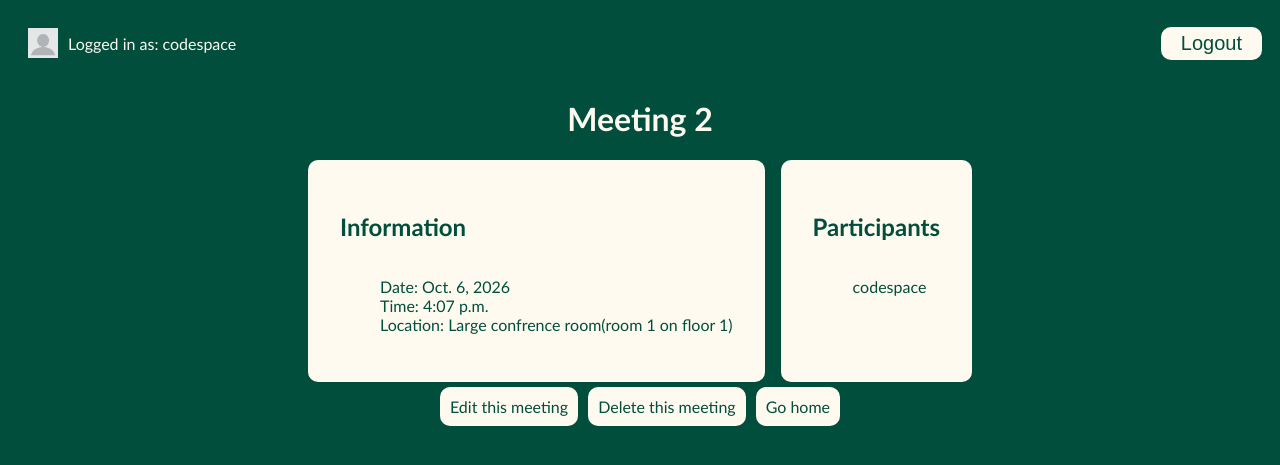
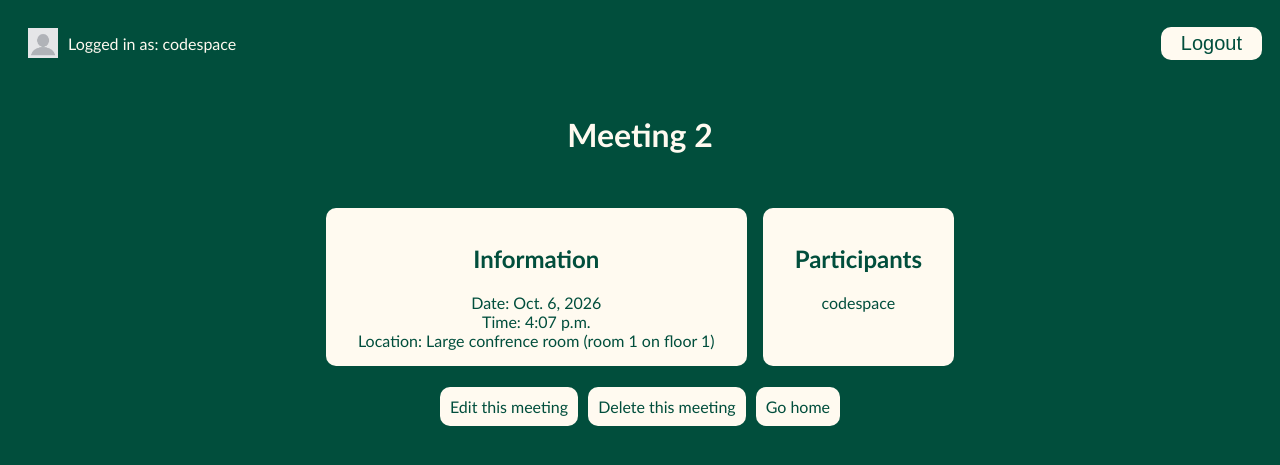
Before and after one commit to Erikabuckley/django-skills, a Django app: page /meetings/3 in a window 1280 px wide. Shown: the top 465 px of the page. Run offline with Django 5.2, Linux system fonts and the light colour scheme; a user stored in the database is signed in; data comes from the database, SQL or seed files in the repository; both versions use the stored data as it was after the commit.

Commit message:
css maintainance

```diff
--- a/meeting_planner/meetings/models.py
+++ b/meeting_planner/meetings/models.py
@@ -8,7 +8,7 @@ class Room(models.Model):
     room_number = models.IntegerField()
 
     def __str__(self):
-        return f"{self.name}(room  {self.room_number} on floor {self.floor})"
+        return f"{self.name} (room  {self.room_number} on floor {self.floor})"
 
 #table in db has to inherit from the models superclass
 class Meeting(models.Model):
--- a/meeting_planner/templates/base.html
+++ b/meeting_planner/templates/base.html
@@ -25,7 +25,7 @@
     {%endif%}
     </div>
 
-    <div class="body">
+    <div class="content">
     {% block content %}
     {% endblock%}
     </div>
--- a/meeting_planner/templates/meetings/detail.html
+++ b/meeting_planner/templates/meetings/detail.html
@@ -5,29 +5,25 @@
 {% block content%}
 <h1>{{meeting.title}}</h1>
 
-<div class="meeting-card">
+<div class="card">
 
     <div class="item meeting-info">
         <h2>Information</h2>
-        <ul>
-            <li>Date: {{meeting.date}}</li>
-            <li>Time: {{meeting.start_time}} </li>
-            <li>Location: {{meeting.room}}</li>
-        </ul>
+        <p>Date: {{meeting.date}}</p>
+        <p>Time: {{meeting.start_time}} </p>
+        <p>Location: {{meeting.room}}</p>
     </div>
 
     <div class="item meeting-participants">
         <h2>Participants</h2>
-        <ul>
-            {% for participant in meeting.participants.all%}
-            <li>{{ participant.username }}</li>
-            {%endfor%}
-        </ul>
+        {% for participant in meeting.participants.all%}
+            <p>{{ participant.username }}</p>
+        {%endfor%}
     </div>
 
 </div>
 
-<div class="meeting-actions">
+<div>
     <p class="actions">
         <a href="{%url 'edit' meeting.id%}">Edit this meeting</a><br>
         <a href="{%url 'delete' meeting.id%}">Delete this meeting</a><br>
--- a/meeting_planner/website/static/website/style.css
+++ b/meeting_planner/website/static/website/style.css
@@ -25,12 +25,9 @@ li {
     list-style-type: none;
 }
 
-.login {
-    justify-content: space-between;
-    display: flex;
-    flex-direction: row;
-    padding: 10px;
-    align-items: center;
+
+h1{
+    padding: 1rem;
 }
 
 a{
@@ -42,23 +39,7 @@ p{
     margin: 0;
 }
 
-#profile {
-    height: 30px;
-    width: 30px;
-    padding: 10px;
-}
 
-.name {
-    display: flex;
-    flex-direction: row;
-    align-items: center;
-}
-
-.body {
-    display: flex;
-    flex-direction: column;
-    align-items: center;
-}
 
 .actions {
     display: flex;
@@ -89,54 +70,32 @@ p{
     border-radius: 10px;
 }
 
-.meeting-card {
+.card {
     display: flex;
     flex-direction: row;
     color: var(--main);
     gap: 1rem;
+    padding :1rem;
 }
 
 .item{
+    padding: 1rem 2rem;
     background-color: floralwhite;
-    display: flex;
+    color: var(--main);
+    border-radius: 10px;
+    display:flex;
     flex-direction: column;
-    padding: 2rem;
-    border-radius: 10px;
+    align-items: center;
 }
+
+
+/*#######################welcome.html#############################*/
 
 #main-text{
     display: flex;
     flex-direction: row;
     gap: 5rem;
     padding: 1rem;
-}
-
-#main-text > div{
-    padding: 1rem 2rem;
-    background-color: floralwhite;
-    color: var(--main);
-    border-radius: 10px;
-    display:flex;
-    flex-direction: column;
-    justify-content: center;
-    align-items: center;
-}
-
-#main-title{
-    padding: 1rem;
-}
-
-.rooms{
-    padding: 1rem 2rem;
-    background-color: floralwhite;
-    color: var(--main);
-    border-radius: 10px;
-    text-align: center;
-}
-
-#info{
-    display: flex;
-    flex-direction: column;
 }
 
 .temp-circle{
@@ -157,3 +116,31 @@ p{
     top:0;
     left: 0;
 }
+
+/*#######################login.html#############################*/
+
+
+.login {
+    justify-content: space-between;
+    display: flex;
+    flex-direction: row;
+    padding: 10px;
+    align-items: center;
+}
+.name {
+    display: flex;
+    flex-direction: row;
+    align-items: center;
+}
+
+#profile {
+    height: 30px;
+    width: 30px;
+    padding: 10px;
+}
+
+.content {
+    display: flex;
+    flex-direction: column;
+    align-items: center;
+}
```
Also changed, not shown: meeting_planner/meeting_planner/settings.py (+18 -18 lines), meeting_planner/templates/meetings/rooms.html (+9 -9 lines), meeting_planner/templates/website/welcome.html (+4 -4 lines), meeting_planner/db.sqlite3.
